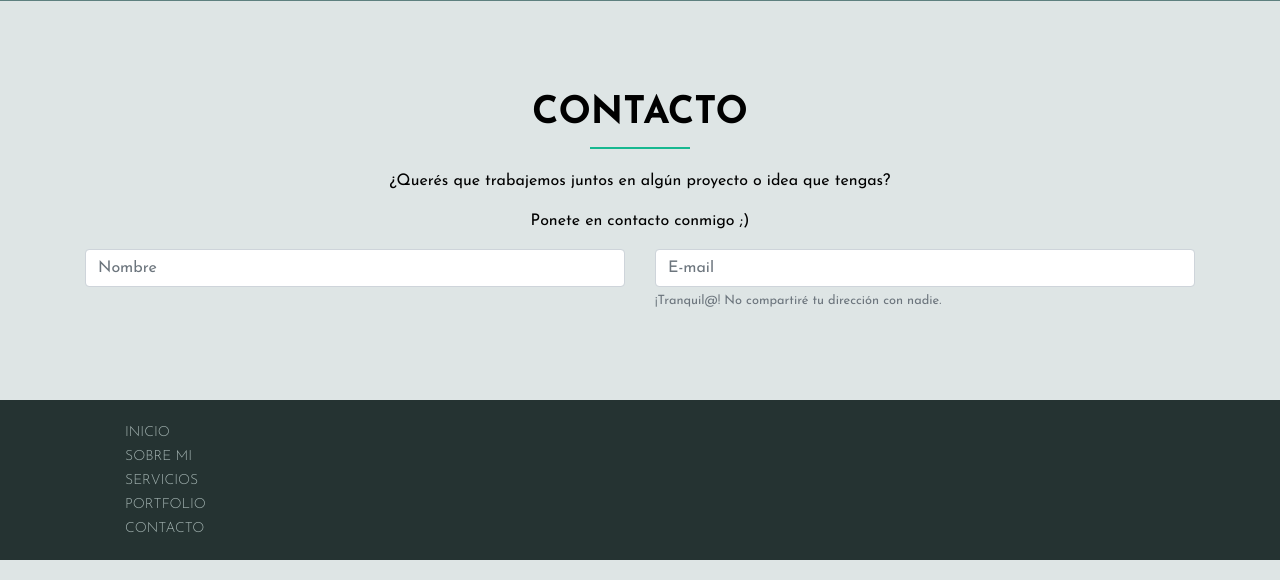
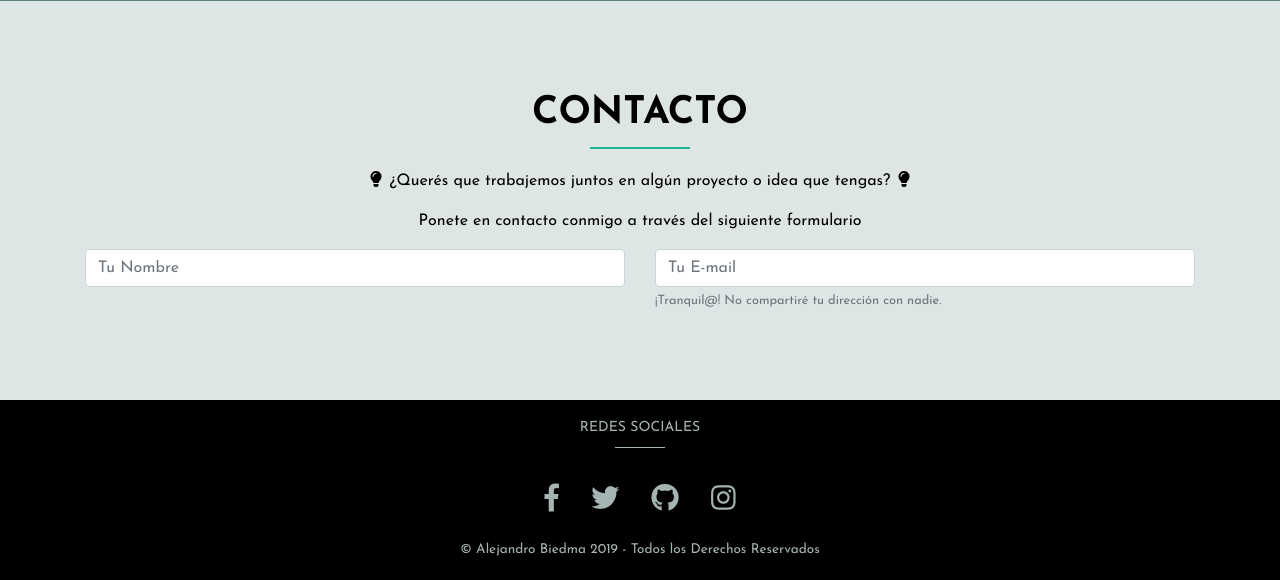
Before and after one commit to nabiedma/web-personal, a PHP site: page / in a window 1280 px wide. Shown: the part 2963-3543 px from the top of the page. Run offline with PHP 8.4, Linux system fonts and the light colour scheme.

Commit message:
Correción de Footer

```diff
--- a/css/style.css
+++ b/css/style.css
@@ -207,11 +207,11 @@
 /* ------------------------ */
 
 footer {
-  background-color: #253332;
   padding: 20px 0;
+  color: #000;
 }
 
-.footer-links, .footer-social {
+.foot-social {
   list-style-type: none;
 
 }
@@ -220,15 +220,52 @@
   margin-bottom: 0;
 }
 
-.footer-links a, .footer-social a {
+footer h3 {
+    font-size: 14px;
+    text-transform: uppercase;
+    color: #a4b4b2;
+    text-align: center;
+}
+
+footer h3:after {
+    display: block;
+    height: 1px;
+    background-color: #a4b4b2;
+    content: " ";
+    width: 50px;
+    margin: 0 auto;
+    margin-top: 10px;
+    margin-bottom: 20px;
+}
+
+.foot-social a {
   color: #a4b4b2;
   text-decoration: none;
-  font-size: 14px;
-  text-transform: uppercase;
   font-weight: 300;
+  -webkit-transition: color 0.4s;
+  transition: color 0.4s;
 }
 
+footer i {
+    color: #a4b4b2;
+    font-size: 28px;
+    -webkit-transition: color 0.4s;
+    transition: color 0.4s;
+}
 
+footer .foot-contact i {
+    font-size: 105%;
+    margin-right: 10px;
+}
+
+footer p {
+    color: #a4b4b2;
+    font-size: 85%;
+}
+
+footer a:hover, footer i:hover {
+    color: #fff;
+}
 
 /* ------------------------ */
 /* ----- MEDIA QUERY ----- */
--- a/index.html
+++ b/index.html
@@ -31,7 +31,7 @@
       <nav class="navbar navbar-expand-md fixed-top" id="myNavbar">
         <div class="container">
           <a class="navbar-brand" href="#">
-            <img src="img/logo.png" alt="Alejandro Biedma" height="40">
+            <img src="img/logo.png" class="logo-image" alt="Alejandro Biedma" height="40">
           </a>
 
           <button class="navbar-toggler custom-toggler" type="button" data-toggle="collapse" data-target="#navbar" aria-controls="navbar" aria-expanded="false" aria-label="Navegacion">
@@ -176,24 +176,31 @@
         </div>
         <div class="row">
           <div class="col">
-            <p class="text-center"><i class="icon-lightbulb"></i>¿Querés que trabajemos juntos en algún proyecto o idea que tengas?<i class="icon-lightbulb"></i></p>
-            <p class="text-center">Ponete en contacto conmigo ;)</p>
+            <p class="text-center"><i class="fas fa-lightbulb mr-2"></i>¿Querés que trabajemos juntos en algún proyecto o idea que tengas?<i class="fas fa-lightbulb ml-2"></i></p>
+            <p class="text-center">Ponete en contacto conmigo a través del siguiente formulario</p>
           </div>
         </div>
         <div class="row">
           <div class="col">
+            <!-- FORMULARIO DE CONTACTO -->
             <form method="post">
               <div class="row">
                 <div class="col">
-                  <input type="text" class="form-control" placeholder="Nombre">
+                  <input type="text" class="form-control" placeholder="Tu Nombre">
                 </div>
                 <div class="col">
-                  <input type="email" class="form-control" placeholder="E-mail">
+                  <input type="email" class="form-control" placeholder="Tu E-mail">
                   <small id="emailHelp" class="form-text text-muted">¡Tranquil@! No compartiré tu dirección con nadie.</small>
                 </div>
                 </div>
+                <div class="row">
+                  <div class="col">
+
+                  </div>
+                </div>
               </div>
             </form>
+            <!-- FIN de FORMULARIO DE CONTACTO -->
           </div>
         </div>
       </div>
@@ -203,22 +210,22 @@
     <!-- FOOTER -->
     <footer>
       <div class="container">
-        <div class="row justify-content-between">
-          <div class="col-3">
-            <ul class="footer-links">
-              <li><a href="#">Inicio</a></li>
-              <li><a href="#">Sobre Mi</a></li>
-              <li><a href="#">Servicios</a></li>
-              <li><a href="#">Portfolio</a></li>
-              <li><a href="#">Contacto</a></li>
+        <div class="row justify-content-center">
+          <div class="col-12 col-md-5 col-lg-4 col-xl-3 pb-2">
+            <h3>Redes Sociales</h3>
+            <ul class="foot-social navbar ml-auto">
+              <li class="nav-item"><a href="#" class="nav-link" target="_blank"><i class="fab fa-facebook-f"></i></a></li>
+              <li class="nav-item"><a href="https://twitter.com/ale_biedma" class="nav-link" target="_blank"><i class="fab fa-twitter"></i></a></li>
+              <li class="nav-item"><a href="https://github.com/nabiedma" class="nav-link" target="_blank"><i class="fab fa-github"></i></a></li>
+              <li class="nav-item"><a href="#" class="nav-link" target="_blank"><i class="fab fa-instagram"></i></a></li>
             </ul>
           </div>
-          <div class="col-3">
-            <ul class="footer-social">
-              <li><a href="#" target="_blank"><i class=""></i></a></li>
-              <li><a href="#" target="_blank"><i class=""></i></a></li>
-              <li><a href="#" target="_blank"><i class=""></i></a></li>
-            </ul>
+        </div>
+      </div>
+      <div class="container">
+        <div class="row">
+          <div class="col-12">
+            <p class="text-center mb-0">&copy; Alejandro Biedma 2019 - Todos los Derechos Reservados</p>
           </div>
         </div>
       </div>
```
